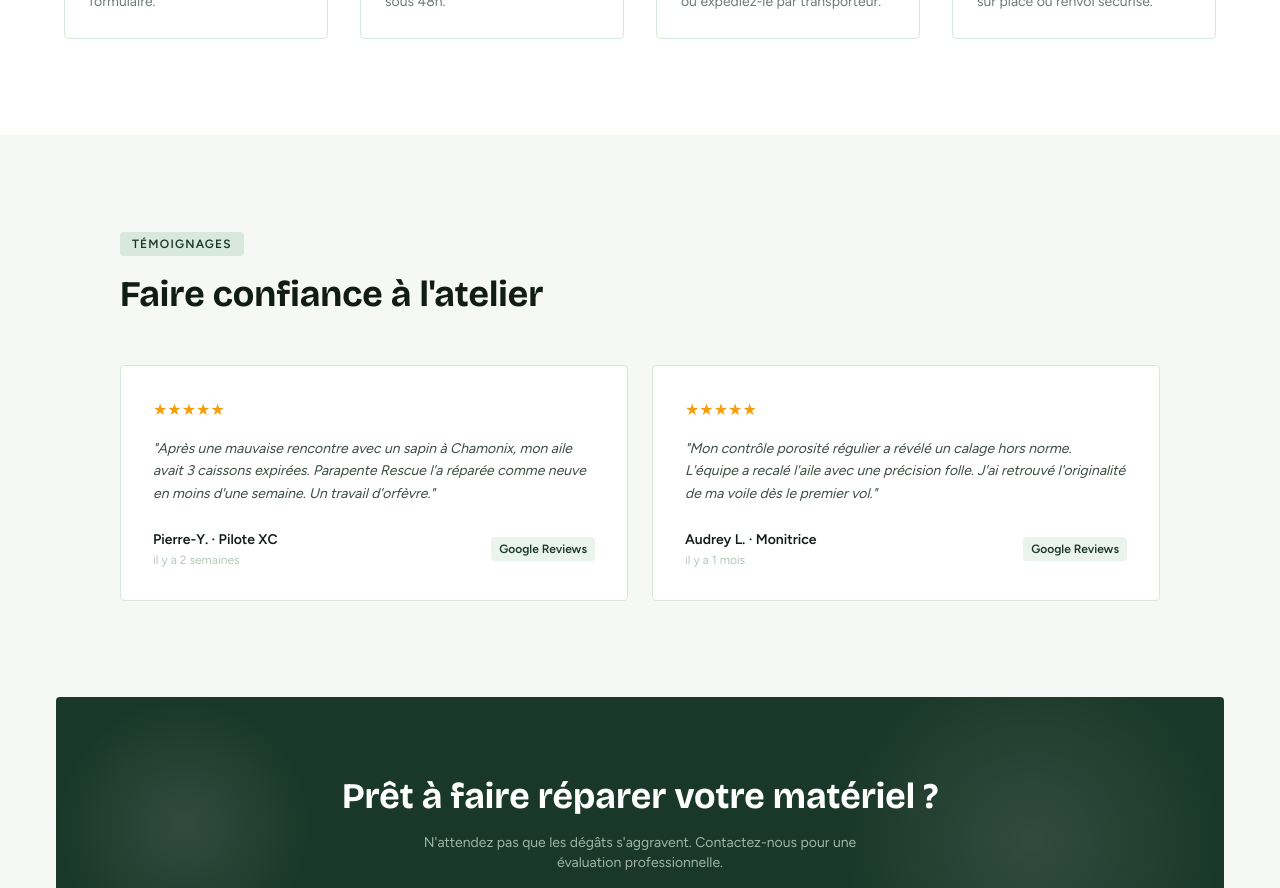
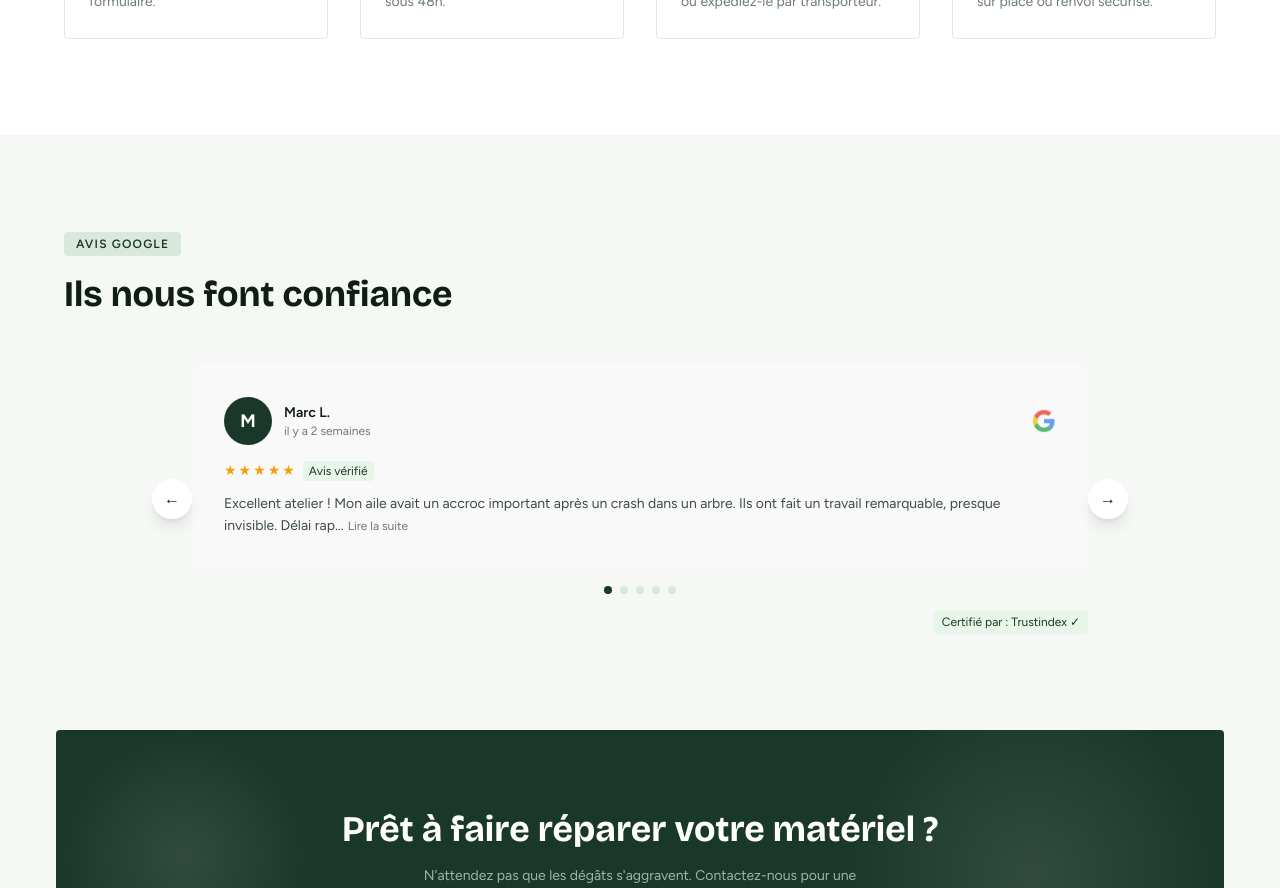
Before and after one commit to clementsbt/Parapente-rescue, a Next.js app: page / in a window 1280 px wide. Shown: the part 1960-2848 px from the top of the page. Built offline with nearby package versions, Linux system fonts and the light colour scheme.

Commit message:
Add Google reviews carousel

```diff
--- a/package.json
+++ b/package.json
@@ -12,7 +12,8 @@
     "framer-motion": "^13.2.0",
     "next": "16.3.5",
     "react": "19.2.8",
-    "react-dom": "19.2.8"
+    "react-dom": "19.2.8",
+    "swr": "^2.5.1"
   },
   "devDependencies": {
     "@tailwindcss/postcss": "^4",
--- a/src/app/page.tsx
+++ b/src/app/page.tsx
@@ -1,5 +1,6 @@
 import Link from "next/link";
 import Image from "next/image";
+import GoogleReviews from "@/components/GoogleReviews";
 import ScrollEffect from "@/components/ScrollEffect";
 
 const FOREST = "#1A3829";
@@ -195,35 +196,16 @@ export default function Home() {
       </section>
 
       {/* Testimonials */}
-      <section className="py-24 px-8 md:px-14 max-w-6xl mx-auto">
+      <section className="py-24 px-8 md:px-14">
         <ScrollEffect>
-          <div className="mb-12">
-            <Tag>Témoignages</Tag>
+          <div className="max-w-6xl mx-auto mb-12">
+            <Tag>Avis Google</Tag>
             <h2 className="text-3xl md:text-4xl font-bold leading-tight" style={{ fontFamily: "var(--font-bricolage), sans-serif", color: "#111C17" }}>
-              Faire confiance à l'atelier
+              Ils nous font confiance
             </h2>
           </div>
         </ScrollEffect>
-        <div className="grid grid-cols-1 md:grid-cols-2 gap-6">
-          {[
-            { name: "Pierre-Y.", role: "Pilote XC", time: "il y a 2 semaines", text: "Après une mauvaise rencontre avec un sapin à Chamonix, mon aile avait 3 caissons expirées. Parapente Rescue l'a réparée comme neuve en moins d'une semaine. Un travail d'orfèvre." },
-            { name: "Audrey L.", role: "Monitrice", time: "il y a 1 mois", text: "Mon contrôle porosité régulier a révélé un calage hors norme. L'équipe a recalé l'aile avec une précision folle. J'ai retrouvé l'originalité de ma voile dès le premier vol." },
-          ].map((t, i) => (
-            <ScrollEffect key={t.name} delay={i * 0.1}>
-              <div className="p-8 rounded-sm border transition-all hover:shadow-lg" style={{ borderColor: "#D8E8DC", background: "#fff" }}>
-                <div className="flex mb-4">{[...Array(5)].map((_, i) => <span key={i} style={{ color: "#F59E0B" }}>★</span>)}</div>
-                <p className="text-sm leading-relaxed mb-6 italic" style={{ color: "#3D4D43" }}>"{t.text}"</p>
-                <div className="flex items-center justify-between">
-                  <div>
-                    <p className="text-sm font-semibold" style={{ color: "#111C17" }}>{t.name} · {t.role}</p>
-                    <p className="text-xs mt-0.5" style={{ color: "#B5CAB8" }}>{t.time}</p>
-                  </div>
-                  <span className="text-xs font-semibold px-2 py-1 rounded-sm" style={{ background: "#EBF3ED", color: FOREST }}>Google Reviews</span>
-                </div>
-              </div>
-            </ScrollEffect>
-          ))}
-        </div>
+        <GoogleReviews />
       </section>
 
       {/* CTA */}
--- /dev/null
+++ b/src/components/GoogleReviews.tsx
@@ -0,0 +1,133 @@
+"use client";
+
+import { useState } from "react";
+import Image from "next/image";
+
+const reviews = [
+  {
+    name: "Marc L.",
+    date: "il y a 2 semaines",
+    text: "Excellent atelier ! Mon aile avait un accroc important après un crash dans un arbre. Ils ont fait un travail remarquable, presque invisible. Délai rapide et prix raisonnable. Je recommande sincèrement.",
+    rating: 5,
+  },
+  {
+    name: "Sophie M.",
+    date: "il y a 1 mois",
+    text: "Premier vol après réparation et c'est parfait ! Équipe très professionnelle, ils prennent le temps d'expliquer les réparations effectuées. Ma voile est comme neuvelle. Merci !",
+    rating: 5,
+  },
+  {
+    name: "Jean-Pierre D.",
+    date: "il y a 3 semaines",
+    text: "Réparation de plusieurs accrocs sur ma Crosscountry. Travail soigné, bon conseils pour l'entretien. Atelier sérieux avec du matériel professionnel.À recommendersans hésitation.",
+    rating: 5,
+  },
+  {
+    name: "Claire B.",
+    date: "il y a 5 jours",
+    text: "Suite à une mauvaise rencontre avec un pylône, ma voile avait besoin de réparations importantes. Résultat : parfait ! Le souci de qualité est evident. Je reprends confiance pour voler.",
+    rating: 5,
+  },
+  {
+    name: "Philippe R.",
+    date: "il y a 2 semaines",
+    text: "Bonjour j'ai fait réparer mon aile après un incident en montagne. Résultat très satisfaisant. Equipe à l'écoute et professionnelle. Le + : conseils avisés pour la suite.",
+    rating: 5,
+  },
+];
+
+export default function GoogleReviews() {
+  const [current, setCurrent] = useState(0);
+
+  const prev = () => setCurrent((current - 1 + reviews.length) % reviews.length);
+  const next = () => setCurrent((current + 1) % reviews.length);
+
+  return (
+    <div className="relative max-w-4xl mx-auto">
+      {/* Cards Container */}
+      <div className="overflow-hidden rounded-xl">
+        <div
+          className="flex transition-transform duration-500 ease-in-out"
+          style={{ transform: `translateX(-${current * 100}%)` }}
+        >
+          {reviews.map((review, index) => (
+            <div key={index} className="w-full flex-shrink-0 p-8" style={{ background: "#F9F9F9" }}>
+              {/* Header */}
+              <div className="flex items-center justify-between mb-4">
+                <div className="flex items-center gap-3">
+                  <div className="w-12 h-12 rounded-full flex items-center justify-center text-lg font-bold" style={{ background: "#1A3829", color: "#fff" }}>
+                    {review.name.charAt(0)}
+                  </div>
+                  <div>
+                    <p className="font-semibold text-sm" style={{ color: "#111C17" }}>{review.name}</p>
+                    <p className="text-xs" style={{ color: "#6B7C72" }}>{review.date}</p>
+                  </div>
+                </div>
+                <Image
+                  src="/images/GoogleLogo.svg.webp"
+                  alt="Google"
+                  width={24}
+                  height={24}
+                  className="opacity-80"
+                />
+              </div>
+
+              {/* Rating */}
+              <div className="flex items-center gap-2 mb-3">
+                <div className="flex gap-0.5">
+                  {[...Array(5)].map((_, i) => (
+                    <span key={i} className="text-sm" style={{ color: "#F59E0B" }}>★</span>
+                  ))}
+                </div>
+                <span className="text-xs px-1.5 py-0.5 rounded" style={{ background: "#E8F5E9", color: "#1A3829" }}>Avis vérifié</span>
+              </div>
+
+              {/* Text */}
+              <p className="text-sm leading-relaxed" style={{ color: "#3D4D43" }}>
+                {review.text.length > 150 ? review.text.slice(0, 150) + "..." : review.text}
+                {review.text.length > 150 && (
+                  <span className="text-xs ml-1" style={{ color: "#6B7C72" }}>Lire la suite</span>
+                )}
+              </p>
+            </div>
+          ))}
+        </div>
+      </div>
+
+      {/* Navigation Arrows */}
+      <button
+        onClick={prev}
+        className="absolute left-0 top-1/2 -translate-y-1/2 -translate-x-1/2 w-10 h-10 rounded-full flex items-center justify-center shadow-lg hover:scale-110 transition-transform bg-white"
+        style={{ left: "-20px" }}
+      >
+        ←
+      </button>
+      <button
+        onClick={next}
+        className="absolute right-0 top-1/2 -translate-y-1/2 translate-x-1/2 w-10 h-10 rounded-full flex items-center justify-center shadow-lg hover:scale-110 transition-transform bg-white"
+        style={{ right: "-20px" }}
+      >
+        →
+      </button>
+
+      {/* Dots */}
+      <div className="flex justify-center gap-2 mt-4">
+        {reviews.map((_, index) => (
+          <button
+            key={index}
+            onClick={() => setCurrent(index)}
+            className="w-2 h-2 rounded-full transition-all"
+            style={{ background: current === index ? "#1A3829" : "#D8E8DC" }}
+          />
+        ))}
+      </div>
+
+      {/* Trustindex Badge */}
+      <div className="flex justify-end mt-4">
+        <span className="text-xs px-2 py-1 rounded flex items-center gap-1" style={{ background: "#E8F5E9", color: "#1A3829" }}>
+          Certifié par : Trustindex ✓
+        </span>
+      </div>
+    </div>
+  );
+}
```
Also changed, not shown: 1 other file (tests, documents, lock files or other folders).
